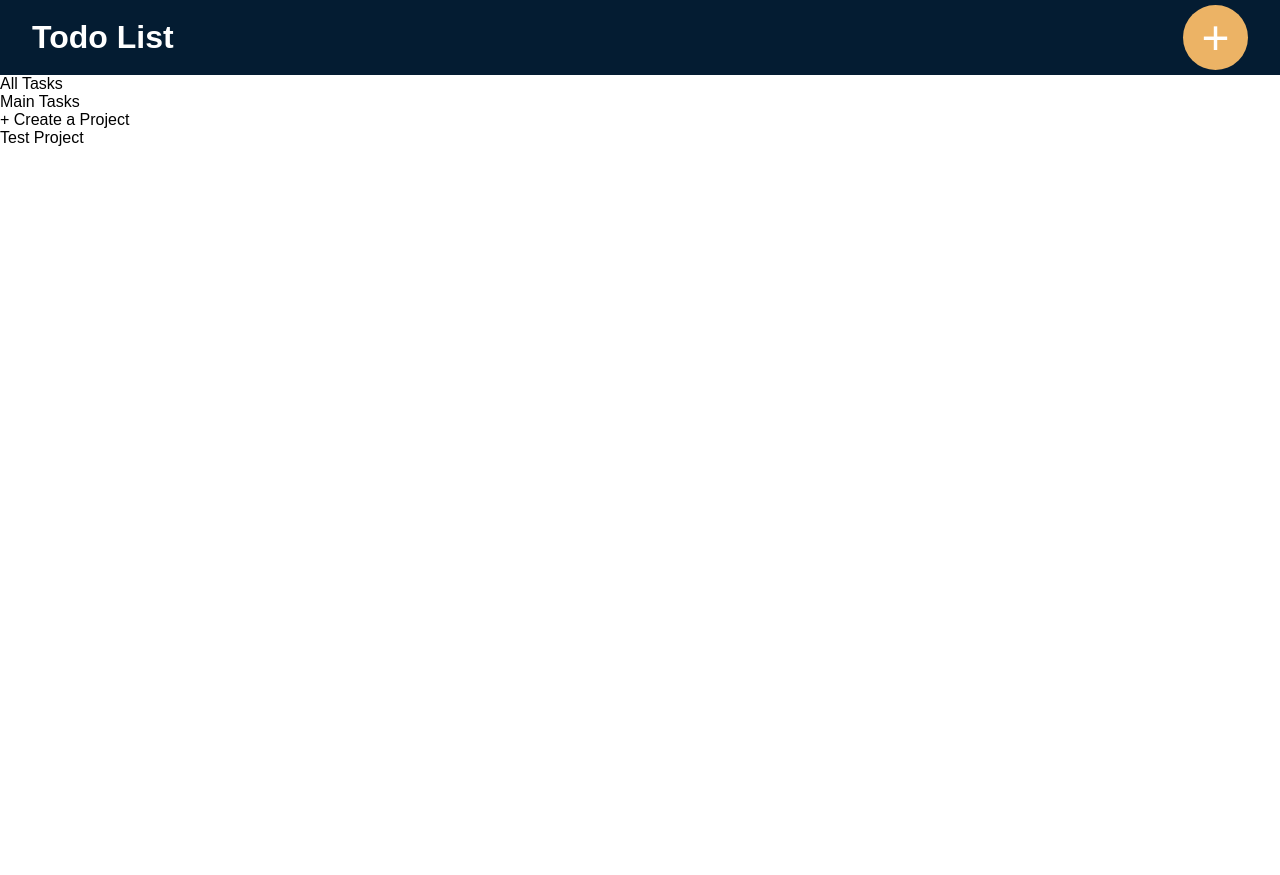
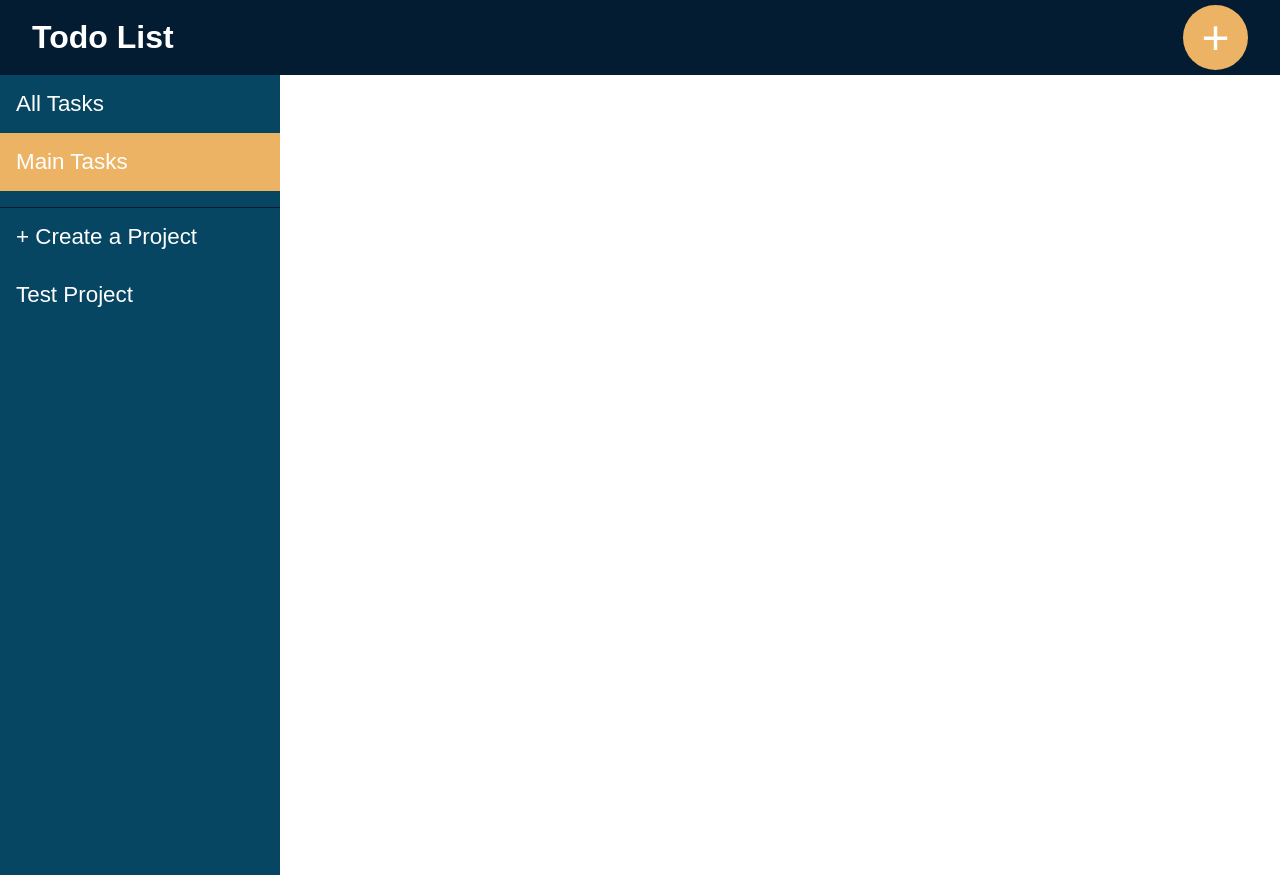
Before and after one commit to JohnServo24/todo-list, a website built with webpack: page src/template.html in a window 1280 px wide. Before the commit the page ends 800 px from the top, so only its background shows below. Built offline with nearby package versions, Linux system fonts and the light colour scheme.

```diff
--- a/src/styles/main.scss
+++ b/src/styles/main.scss
@@ -38,3 +38,44 @@
         background-color: $important-color;
     }
 }
+
+main {
+    display: flex;
+    height: 100%;
+}
+
+.sidebar {
+    background-color: $accent-color;
+    color: white;
+    font-size: 1.4rem;
+    width: 280px;
+
+    &__main {
+        padding-bottom: 1rem;
+        border-bottom: 1px solid $primary-color;
+    }
+
+    &__projects {
+        padding-top: 1rem;
+        p {
+            padding-left: 1rem;
+            padding-bottom: 1rem;
+        }
+    }
+
+    &__list {
+        list-style-type: none;
+    }
+
+    &__item {
+        padding: 1rem;
+
+        &--active {
+            background-color: $important-color;
+        }
+
+        &:hover {
+            background-color: $important-color;
+        }
+    }
+}
--- a/src/template.html
+++ b/src/template.html
@@ -17,7 +17,7 @@
             <div class="sidebar__main">
                 <ul class="sidebar__list">
                     <li class="sidebar__item">All Tasks</li>
-                    <li class="sidebar__item">Main Tasks</li>
+                    <li class="sidebar__item sidebar__item--active">Main Tasks</li>
                 </ul>
             </div>
             <div class="sidebar__projects">
```
Also changed, not shown: dist/index.html, dist/main.js, 1 other file.
